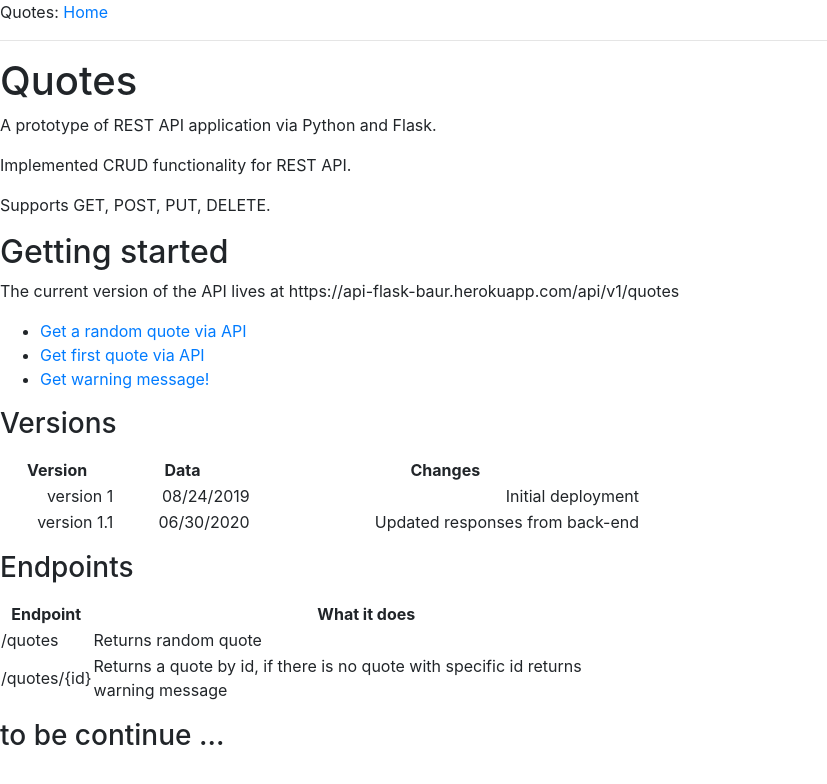
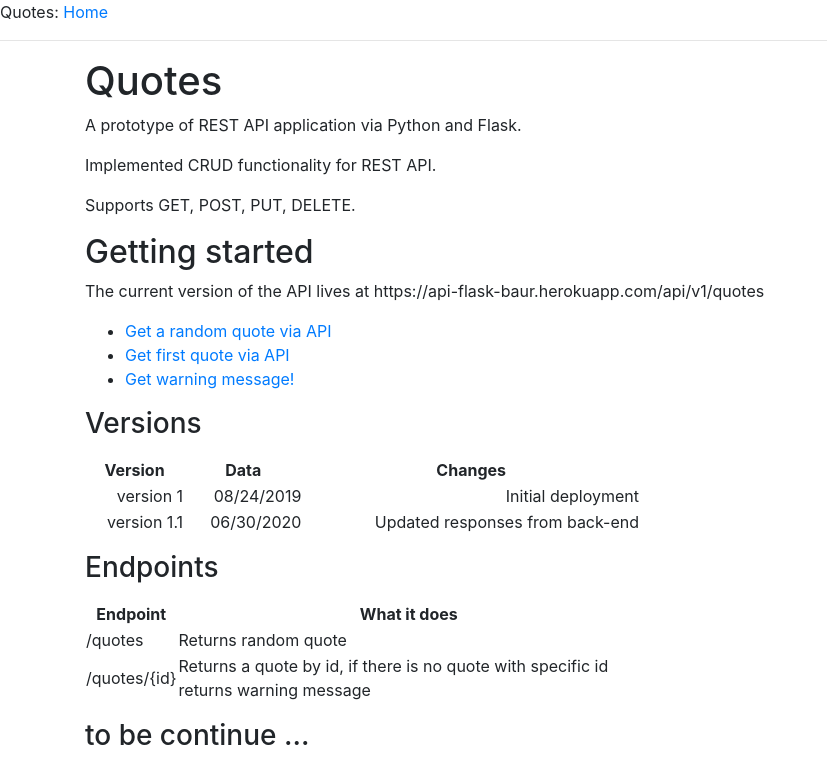
Before and after one commit to BurhanH/api-app-3, a Flask app: page / in a window 1280 px wide. Shown: the top 784 px of the page, without its empty margins (0-827 px from the left). Run offline with Flask 2, Linux system fonts and the light colour scheme; some libraries are stand-ins or nearby versions.

Commit message:
Update base.html (#21)

```diff
--- a/app/templates/base.html
+++ b/app/templates/base.html
@@ -2,6 +2,7 @@
 <html lang="en">
 <head>
 	<meta charset="utf-8">
+	<meta name="viewport" content="width=device-width, initial-scale=1, shrink-to-fit=no">
         <link rel="stylesheet" href="https://stackpath.bootstrapcdn.com/bootstrap/4.5.0/css/bootstrap.min.css" integrity="sha384-9aIt2nRpC12Uk9gS9baDl411NQApFmC26EwAOH8WgZl5MYYxFfc+NcPb1dKGj7Sk" crossorigin="anonymous">
 
 	{% if title %}
@@ -15,8 +16,8 @@
 <body>
     <div> Quotes: <a href="/index">Home</a></div>
     <hr>
-    <div id="banner">
+    <div class="container">
         {% block content %}{% endblock %}
-	</div>
+    </div>
 </body>
 </html>
```
